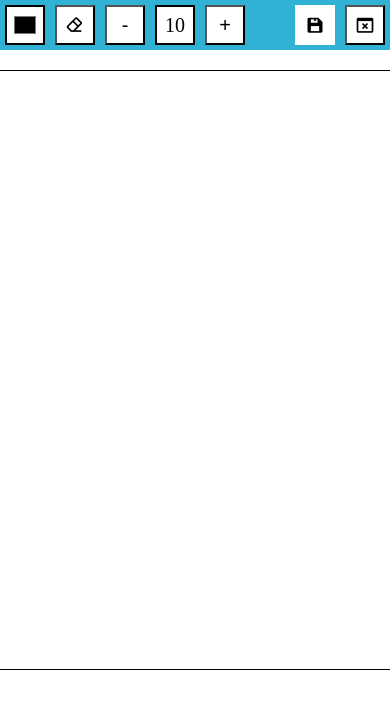
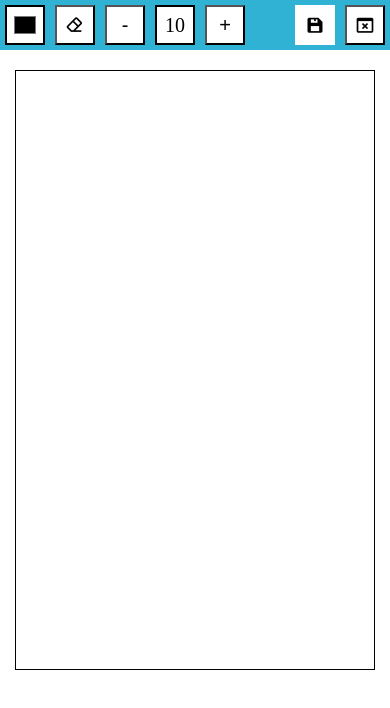
Before and after one commit to tu1511/DrawingWithMe, a plain HTML site: page index.html in a window 390 px wide. Drawn offline with nearby package versions, Linux system fonts and the light colour scheme.

Commit message:
draw with me

```diff
--- a/style.css
+++ b/style.css
@@ -50,7 +50,7 @@ canvas {
     canvas {
         margin: 20px;
         height: 600px;
-        width: 400px;
+        width: 360px;
     }
 }
 
```
